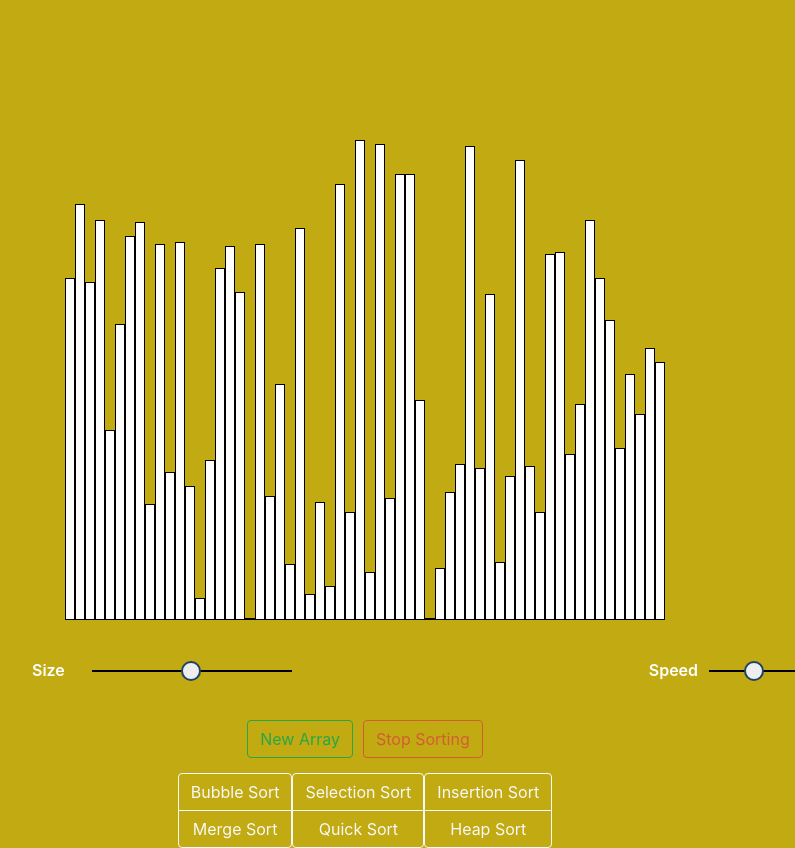
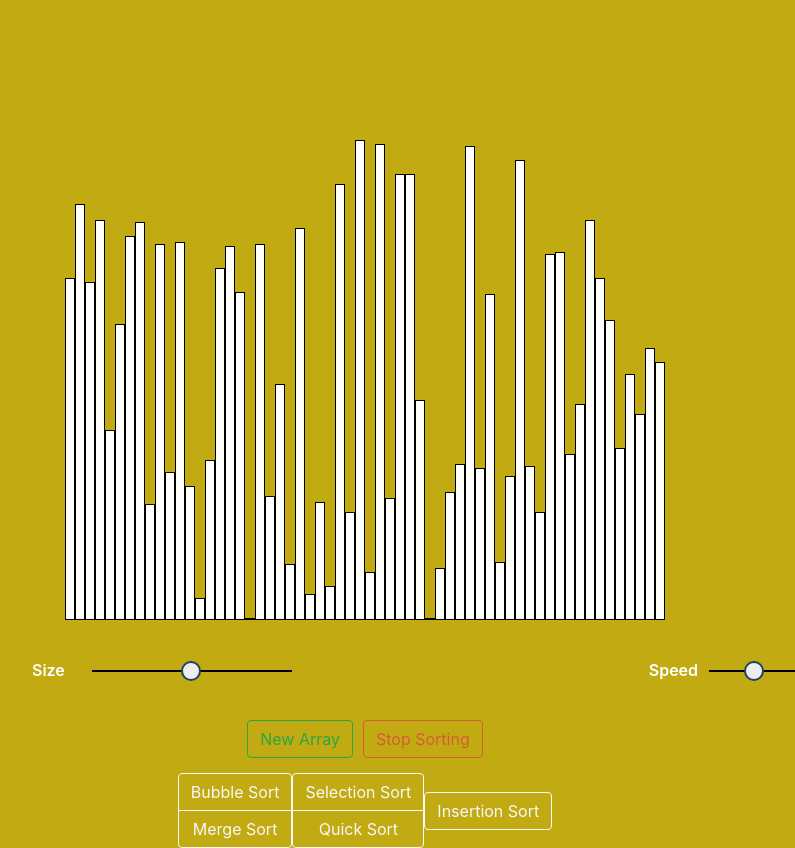
Before and after one commit to harshilnashier/Sorting_visualizer, a plain HTML site: page sorting visualizer/index.html in a window 1280 px wide. Shown: the whole page, without its empty margins (275-1070 px from the left). Drawn offline with nearby package versions, Linux system fonts and the light colour scheme.

Commit message:
Update index.html

```diff
--- a/sorting visualizer/index.html
+++ b/sorting visualizer/index.html
@@ -58,8 +58,6 @@
         <div class="btn-group-md btn-group-vertical">
 
             <button type="button" class="btn btn-outline-light insertionSort">Insertion Sort</button>
-            <button type="button" class="btn btn-outline-light heapSort">Heap Sort</button>
-
         </div>
 
     </div>
```
